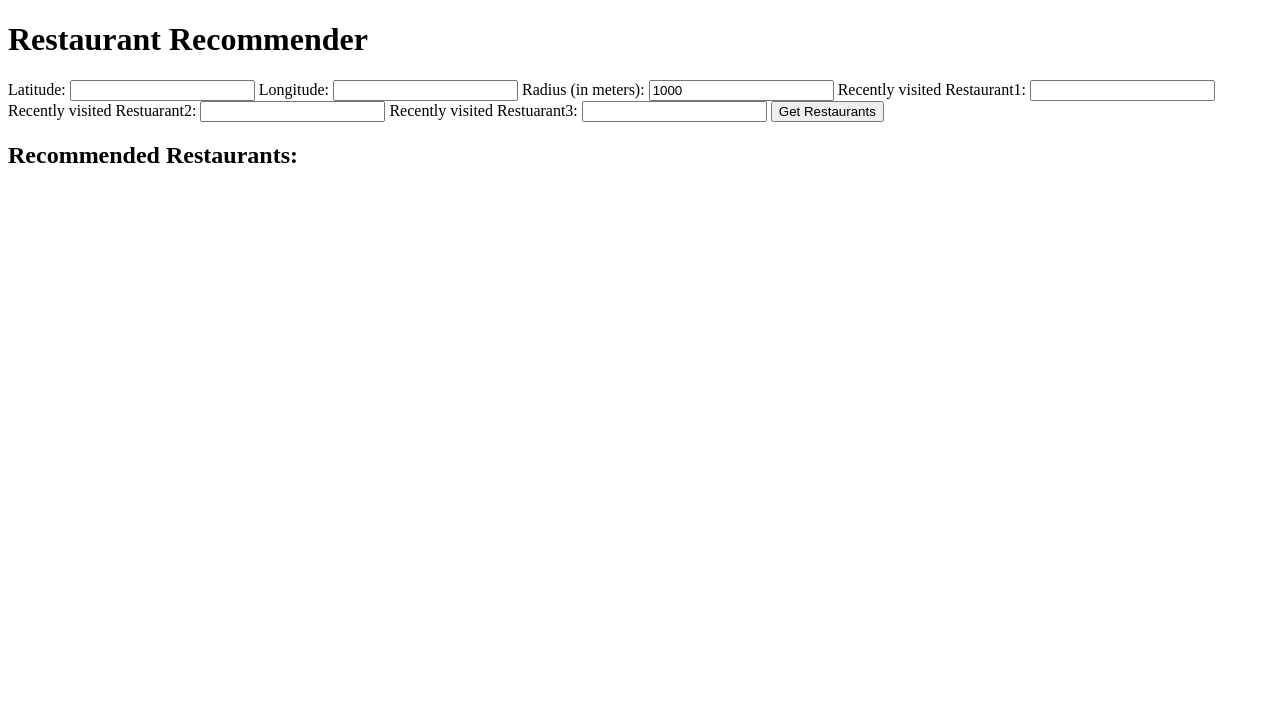
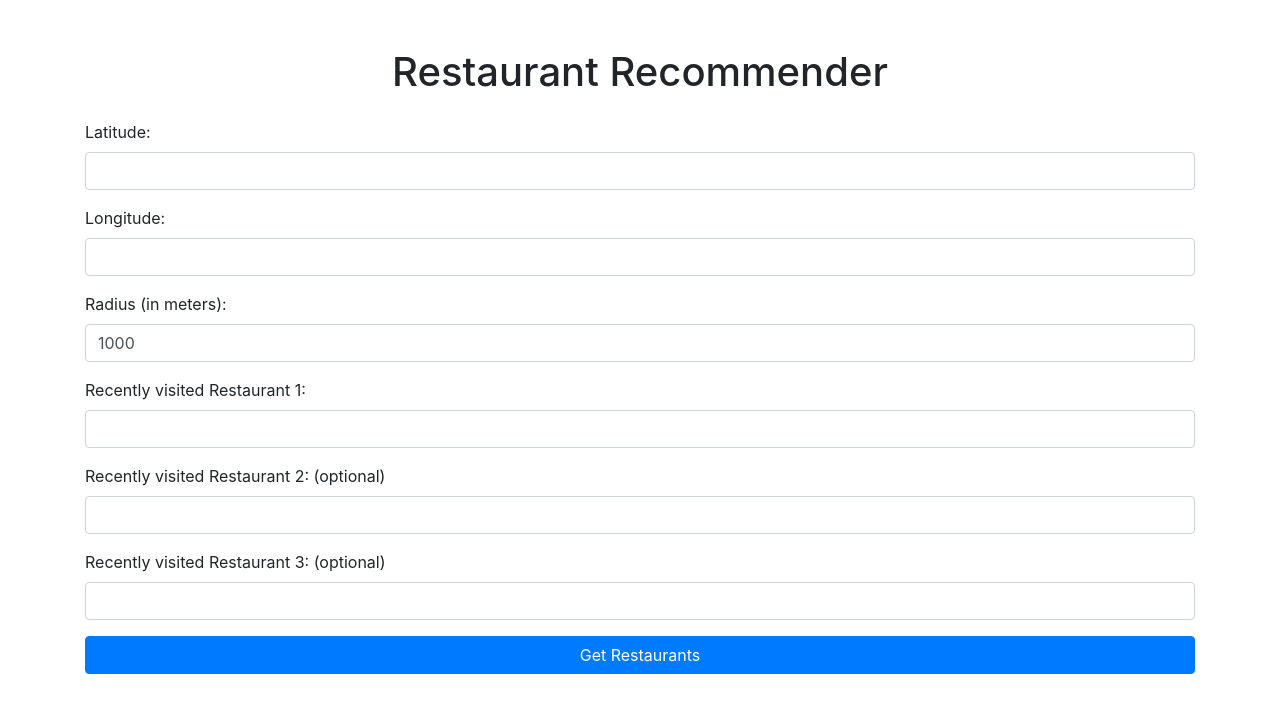
Before and after one commit to eddieX-2021/restaurant-recommandation, a Flask app: page / in a window 1280 px wide. Shown: the top 713 px of the page. Run offline with Flask 3, Linux system fonts and the light colour scheme; some libraries are stand-ins or nearby versions.

Commit message:
adding pictures

```diff
--- a/templates/index.html
+++ b/templates/index.html
@@ -4,69 +4,45 @@
     <meta charset="UTF-8">
     <meta name="viewport" content="width=device-width, initial-scale=1.0">
     <title>Restaurant Recommender</title>
-    <script src="https://code.jquery.com/jquery-3.6.0.min.js"></script>
+    <!-- Bootstrap CSS -->
+    <link rel="stylesheet" href="https://stackpath.bootstrapcdn.com/bootstrap/4.5.2/css/bootstrap.min.css">
 </head>
 <body>
 
-    <h1>Restaurant Recommender</h1>
+    <div class="container mt-5">
+        <h1 class="text-center">Restaurant Recommender</h1>
 
-    <form id="restaurantForm" action="{{ url_for('result') }}" method="post">
-        <label for="latitude">Latitude:</label>
-        <input type="text" id="latitude" name="latitude" required>
+        <form id="restaurantForm" action="{{ url_for('result') }}" method="post" class="mt-4">
+            <div class="form-group">
+                <label for="latitude">Latitude:</label>
+                <input type="text" class="form-control" id="latitude" name="latitude" required>
+            </div>
+            <div class="form-group">
+                <label for="longitude">Longitude:</label>
+                <input type="text" class="form-control" id="longitude" name="longitude" required>
+            </div>
+            <div class="form-group">
+                <label for="radius">Radius (in meters):</label>
+                <input type="text" class="form-control" id="radius" name="radius" value="1000">
+            </div>
+            <div class="form-group">
+                <label for="restuarant1">Recently visited Restaurant 1:</label>
+                <input type="text" class="form-control" id="restuarant1" name="restuarant1" required>
+            </div>
+            <div class="form-group">
+                <label for="restuarant2">Recently visited Restaurant 2: (optional)</label>
+                <input type="text" class="form-control" id="restuarant2" name="restuarant2">
+            </div>
+            <div class="form-group">
+                <label for="restuarant3">Recently visited Restaurant 3: (optional)</label>
+                <input type="text" class="form-control" id="restuarant3" name="restuarant3">
+            </div>
+            <button type="submit" class="btn btn-primary btn-block">Get Restaurants</button>
+        </form>
+    </div>
 
-        <label for="longitude">Longitude:</label>
-        <input type="text" id="longitude" name="longitude" required>
-
-        <label for="radius">Radius (in meters):</label>
-        <input type="text" id="radius" name="radius" value="1000">
-
-        <label for="restuarant1">Recently visited Restaurant1:</label>
-        <input type="text" id="restuarant1" name="restuarant1" required>
-
-        <label for="restuarant2">Recently visited Restuarant2:</label>
-        <input type="text" id="restuarant2" name="restuarant2" >
-
-        <label for="restuarant3">Recently visited Restuarant3:</label>
-        <input type="text" id="restuarant3" name="restuarant3" >
-
-        <button type="submit">Get Restaurants</button>
-    </form>
-
-    <h2>Recommended Restaurants:</h2>
-    <ul id="restaurantList"></ul>
-
-    <!-- <script>
-        // jQuery to handle form submission and display restaurant data
-        $('#restaurantForm').on('submit', function(event) {
-            event.preventDefault();
-
-            // Get the form data
-            const latitude = $('#latitude').val();
-            const longitude = $('#longitude').val();
-            const radius = $('#radius').val();
-
-            // Send AJAX request to Flask backend
-            $.post('/get_restaurants', {latitude, longitude, radius}, function(response) {
-                if (response.status === 'success') {
-                    const restaurants = response.data;
-                    let listHtml = '';
-
-                    restaurants.forEach(function(restaurant) {
-                        const name = restaurant.name;
-                        const rating = restaurant.rating || 'N/A';
-                        const address = restaurant.vicinity || 'N/A';
-
-                        listHtml += `<li>${name} - Rating: ${rating} - Address: ${address}</li>`;
-                    });
-
-                    // Display the list of restaurants
-                    $('#restaurantList').html(listHtml);
-                } else {
-                    alert(response.message);
-                }
-            });
-        });
-    </script> -->
-
+    <!-- Bootstrap JS and dependencies -->
+    <script src="https://code.jquery.com/jquery-3.6.0.min.js"></script>
+    <script src="https://stackpath.bootstrapcdn.com/bootstrap/4.5.2/js/bootstrap.bundle.min.js"></script>
 </body>
 </html>
```
Also changed, not shown: templates/result.html (+13 -5 lines), Screenshot 2024-11-10 213359.png (added), Screenshot 2024-11-10 213407.png (added), restaurants_data.csv.
